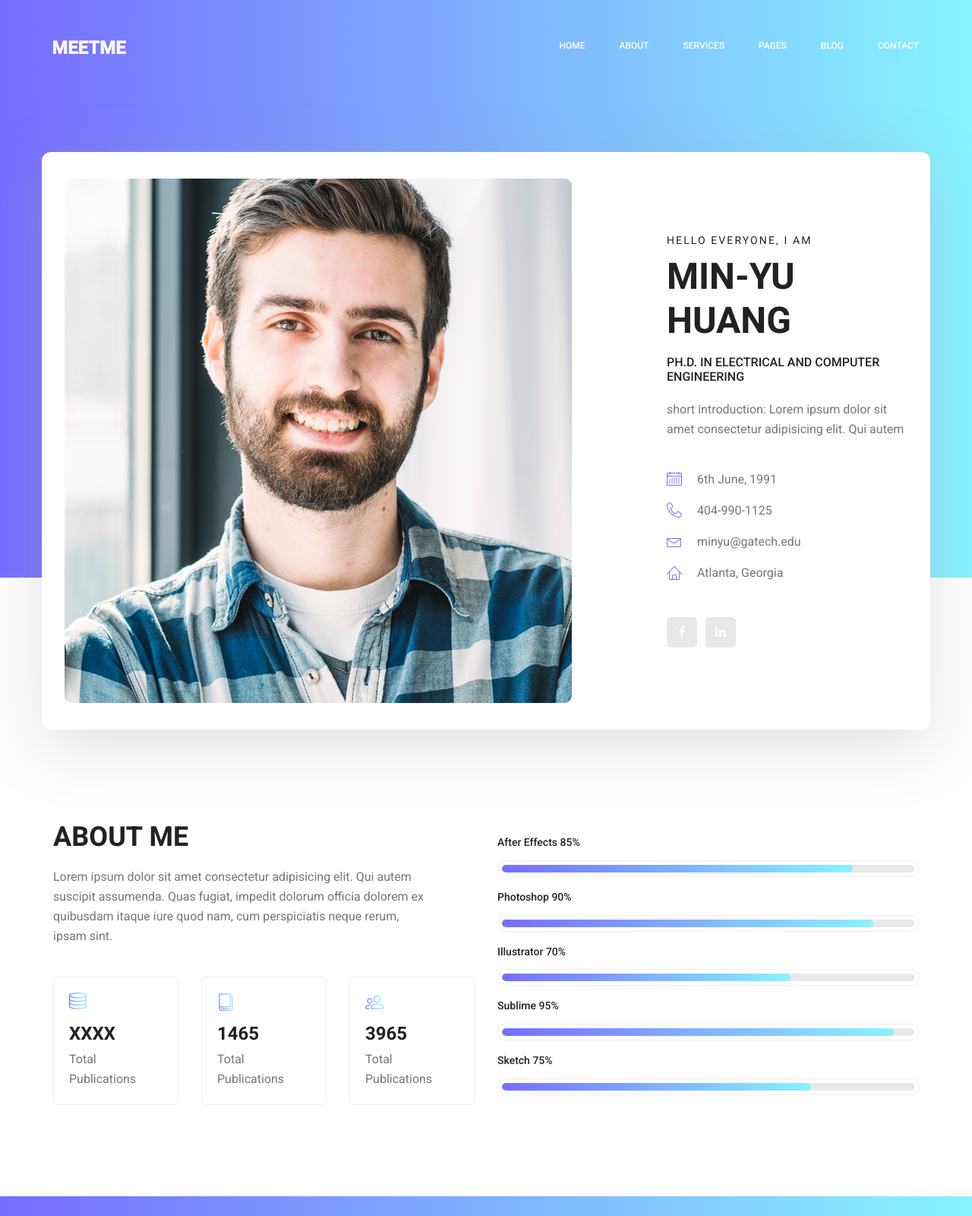
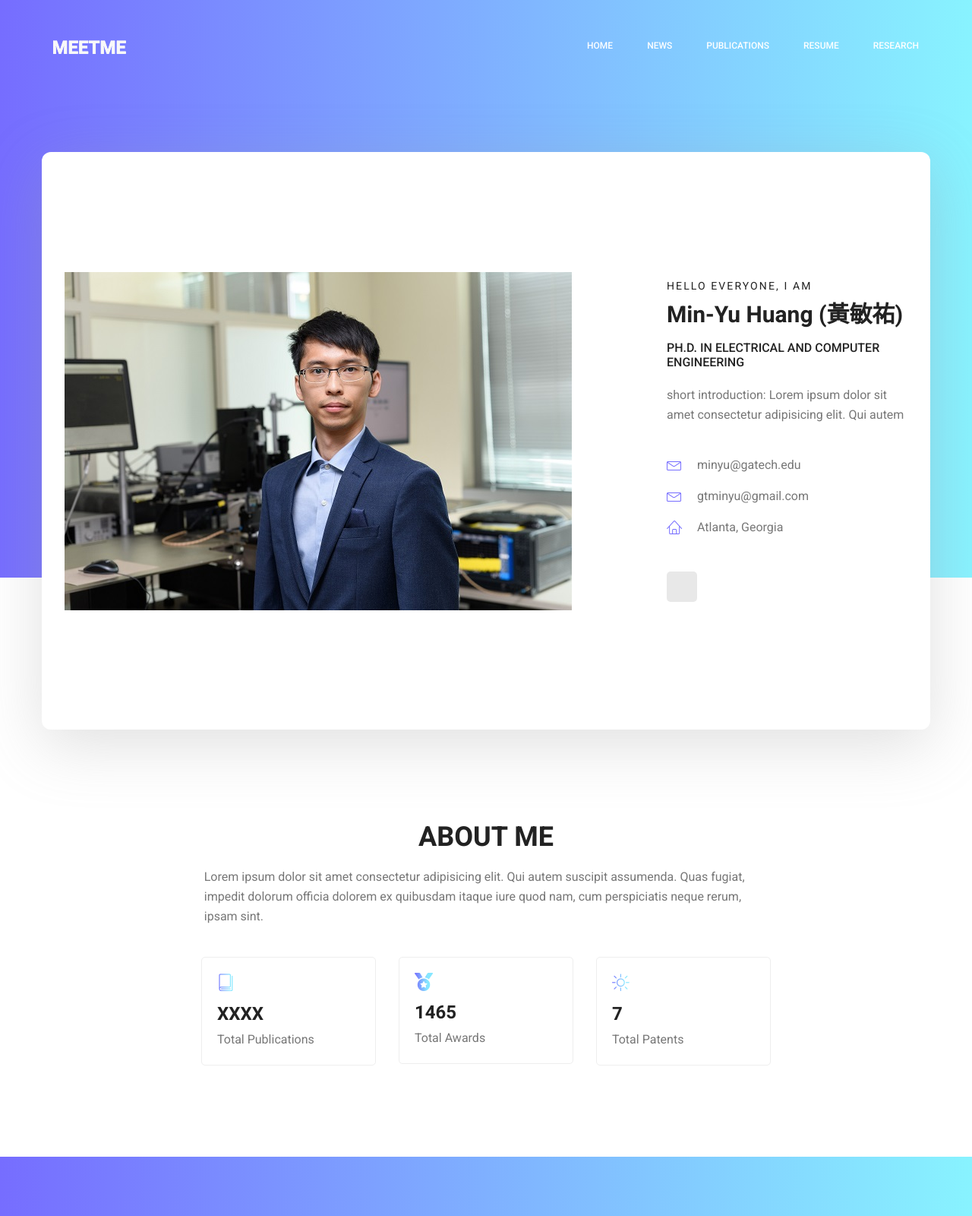
Before and after one commit to sandy8111112004/portfolioMH, a website: page index.html in a window 1280 px wide. Shown: the top 1600 px of the page at 76% size. Drawn offline with Linux system fonts and the light colour scheme.

Commit message:
update photo, update outline of home

```diff
--- a/index.html
+++ b/index.html
@@ -17,10 +17,11 @@
 	<link rel="stylesheet" href="vendors/animate-css/animate.css">
 	<link rel="stylesheet" href="vendors/popup/magnific-popup.css">
 	<link rel="stylesheet" href="vendors/flaticon/flaticon.css">
+	<link rel="stylesheet" href="https://use.fontawesome.com/releases/v5.8.2/css/all.css" integrity="sha384-oS3vJWv+0UjzBfQzYUhtDYW+Pj2yciDJxpsK1OYPAYjqT085Qq/1cq5FLXAZQ7Ay" crossorigin="anonymous">
 	<!-- main css -->
 	<link rel="stylesheet" href="css/style.css">
+	<link rel='stylesheet' href='css/customize.css'>
 	<link rel="stylesheet" href="css/responsive.css">
-	<link rel='stylesheet' href='css/customize.css'>
 </head>
 
 <body>
@@ -43,17 +44,20 @@
 					<div class="collapse navbar-collapse offset" id="navbarSupportedContent">
 						<ul class="nav navbar-nav menu_nav ml-auto">
 							<li class="nav-item active"><a class="nav-link" href="index.html">Home</a></li>
-							<li class="nav-item"><a class="nav-link" href="about-us.html">About</a></li>
-							<li class="nav-item"><a class="nav-link" href="services.html">Services</a></li>
-							<li class="nav-item submenu dropdown">
+							<li class="nav-item"><a class="nav-link" href="about-us.html">News</a></li>
+							<li class="nav-item"><a class="nav-link" href="about-us.html">Publications</a></li>
+							<li class="nav-item"><a class="nav-link" href="about-us.html">Resume</a></li>
+							<li class="nav-item"><a class="nav-link" href="about-us.html">Research</a></li>
+							<!-- <li class="nav-item"><a class="nav-link" href="services.html">Services</a></li> -->
+							<!-- <li class="nav-item submenu dropdown">
 								<a href="#" class="nav-link dropdown-toggle" data-toggle="dropdown" role="button"
 									aria-haspopup="true" aria-expanded="false">Pages</a>
 								<ul class="dropdown-menu">
 									<li class="nav-item"><a class="nav-link" href="portfolio.html">Portfolio</a></li>
 									<li class="nav-item"><a class="nav-link" href="elements.html">Elements</a></li>
 								</ul>
-							</li>
-							<li class="nav-item submenu dropdown">
+							</li> -->
+							<!-- <li class="nav-item submenu dropdown">
 								<a href="#" class="nav-link dropdown-toggle" data-toggle="dropdown" role="button"
 									aria-haspopup="true" aria-expanded="false">Blog</a>
 								<ul class="dropdown-menu">
@@ -61,8 +65,8 @@
 									<li class="nav-item"><a class="nav-link" href="single-blog.html">Blog Details</a>
 									</li>
 								</ul>
-							</li>
-							<li class="nav-item"><a class="nav-link" href="contact.html">Contact</a></li>
+							</li> -->
+							<!-- <li class="nav-item"><a class="nav-link" href="contact.html">Contact</a></li> -->
 						</ul>
 					</div>
 				</div>
@@ -78,23 +82,24 @@
 				<div class="banner_content">
 					<div class="media">
 						<div class="d-flex">
-							<img src="img/personal.jpg" alt="Min-Yu Huang photo">
+							<img src="img/personal-photo.jpg" alt="Min-Yu Huang photo">
 						</div>
 						<div class="media-body">
 							<div class="personal_text">
 								<h6>Hello Everyone, I am</h6>
-								<h3>Min-Yu Huang</h3>
+								<h3>Min-Yu Huang (黃敏祐)</h3>
 								<h4>Ph.D. in Electrical and Computer Engineering</h4>
 								<p>short introduction: Lorem ipsum dolor sit amet consectetur adipisicing elit. Qui
 									autem</p>
 								<ul class="list basic_info">
-									<li><a href="#"><i class="lnr lnr-calendar-full"></i> 6th June, 1991</a></li>
-									<li><a href="#"><i class="lnr lnr-phone-handset"></i> 404-990-1125</a></li>
-									<li><a href="#"><i class="lnr lnr-envelope"></i> minyu@gatech.edu</a></li>
+									<!-- <li><a href="#"><i class="lnr lnr-calendar-full"></i> 6th June, 1991</a></li> -->
+									<!-- <li><a href="#"><i class="lnr lnr-phone-handset"></i> 404-990-1125</a></li> -->
+									<li><a href="mailto:minyu@gatech.edu"><i class="lnr lnr-envelope"></i> minyu@gatech.edu</a></li>
+									<li><a href="mailto:gtminyu@gmail.com"><i class="lnr lnr-envelope"></i> gtminyu@gmail.com</a></li>
 									<li><a href="#"><i class="lnr lnr-home"></i> Atlanta, Georgia</a></li>
 								</ul>
 								<ul class="list personal_social">
-									<li><a href="#"><i class="fa fa-facebook"></i></a></li>
+									<!-- <li><a href="#"><i class="fa fa-facebook"></i></a></li> -->
 									<!-- <li><a href="#"><i class="fa fa-twitter"></i></a></li> -->
 									<li><a href="https://www.linkedin.com/in/min-yu-huang/" target='_blank'><i
 												class="fa fa-linkedin"></i></a></li>
@@ -111,39 +116,39 @@
 	<!--================Welcome Area =================-->
 	<section class="welcome_area p_120">
 		<div class="container">
-			<div class="row welcome_inner">
-				<div class="col-lg-6">
+			<div class="row welcome_inner ">
+				<div class="col-lg-8 cus-welcome-box2">
 					<div class="welcome_text">
-						<h4>About Me</h4>
-						<p>Lorem ipsum dolor sit amet consectetur adipisicing elit. Qui autem suscipit assumenda. Quas
+						<h4 class='cus-text-center'>About Me</h4>
+						<p class='cus-welcome-text'>Lorem ipsum dolor sit amet consectetur adipisicing elit. Qui autem suscipit assumenda. Quas
 							fugiat, impedit dolorum officia dolorem ex quibusdam itaque iure quod nam, cum perspiciatis
 							neque rerum, ipsam sint.</p>
 						<div class="row">
 							<div class="col-md-4">
 								<div class="wel_item">
-									<i class="lnr lnr-database"></i>
+									<i class="lnr lnr-book"></i>
 									<h4>XXXX</h4>
 									<p>Total Publications</p>
 								</div>
 							</div>
 							<div class="col-md-4">
 								<div class="wel_item">
-									<i class="lnr lnr-book"></i>
+									<i class="fas fa-medal"></i>
 									<h4>1465</h4>
-									<p>Total Publications</p>
+									<p>Total Awards</p>
 								</div>
 							</div>
 							<div class="col-md-4">
 								<div class="wel_item">
-									<i class="lnr lnr-users"></i>
-									<h4>3965</h4>
-									<p>Total Publications</p>
+									<i class="lnr lnr-sun"></i>
+									<h4>7</h4>
+									<p>Total Patents</p>
 								</div>
 							</div>
 						</div>
 					</div>
 				</div>
-				<div class="col-lg-6">
+				<!-- <div class="col-lg-6">
 					<div class="tools_expert">
 						<div class="skill_main">
 							<div class="skill_item">
@@ -193,7 +198,7 @@
 							</div>
 						</div>
 					</div>
-				</div>
+				</div> -->
 			</div>
 		</div>
 	</section>
@@ -289,8 +294,8 @@
 	</section>
 	<!--================End My Tabs Area =================-->
 
-	<!--================Feature Area =================-->
-	<section class="feature_area p_120">
+	<!-- ================Feature Area =================-->
+	<!-- <section class="feature_area p_120">
 		<div class="container">
 			<div class="main_title">
 				<h2>Research Interets</h2>
@@ -320,8 +325,8 @@
 				</div>
 			</div>
 		</div>
-	</section>
-	<!--================End Feature Area =================-->
+	</section> -->
+	<!--================End Feature Area ================= -->
 
 	<!--================Home Gallery Area =================-->
 	<section class="home_gallery_area p_120">
@@ -330,7 +335,7 @@
 				<h2>Latest News</h2>
 				<p>A short banner!!!!!!!!!!!!!!!!!!!!!</p>
 			</div>
-			<div class="isotope_fillter">
+			<!-- <div class="isotope_fillter">
 				<ul class="gallery_filter list">
 					<li class="active" data-filter="*"><a href="#">All</a></li>
 					<li data-filter=".brand"><a href="#">Vector</a></li>
@@ -338,7 +343,7 @@
 					<li data-filter=".creative"><a href="#">UI/UX</a></li>
 					<li data-filter=".design"><a href="#">Printing</a></li>
 				</ul>
-			</div>
+			</div> -->
 		</div>
 		<div class="container">
 			<div class="gallery_f_inner row imageGallery1">
@@ -381,7 +386,7 @@
 						</div>
 					</div>
 				</div>
-				<div class="col-lg-4 col-md-4 col-sm-6 brand creative print">
+				<!-- <div class="col-lg-4 col-md-4 col-sm-6 brand creative print">
 					<div class="h_gallery_item">
 						<div class="g_img_item">
 							<img class="img-fluid" src="img/gallery/project-4.jpg" alt="">
@@ -419,7 +424,7 @@
 							<p>Client Project</p>
 						</div>
 					</div>
-				</div>
+				</div> -->
 			</div>
 			<div class="more_btn">
 				<a class="main_btn" href="#">Learn More</a>
@@ -429,7 +434,7 @@
 	<!--================End Home Gallery Area =================-->
 
 	<!--================Testimonials Area =================-->
-	<section class="testimonials_area p_120">
+	<!-- <section class="testimonials_area p_120">
 		<div class="container">
 			<div class="main_title">
 				<h2>Testimonials</h2>
@@ -477,7 +482,7 @@
 				</div>
 			</div>
 		</div>
-	</section>
+	</section> -->
 	<!--================End Testimonials Area =================-->
 
 	<!--================Footer Area =================-->
@@ -491,17 +496,9 @@
 						</div>
 						<p>Do you want to be even more successful? Learn to love learning and growth. The more effort
 							you put into improving your skills,</p>
-						<p>
-							<!-- Link back to Colorlib can't be removed. Template is licensed under CC BY 3.0. -->
-							Copyright &copy;
-							<script>document.write(new Date().getFullYear());</script> All rights reserved | This
-							template is made with <i class="fa fa-heart-o" aria-hidden="true"></i> by <a
-								href="https://colorlib.com" target="_blank">Colorlib</a>
-							<!-- Link back to Colorlib can't be removed. Template is licensed under CC BY 3.0. -->
-						</p>
 					</aside>
 				</div>
-				<div class="col-lg-5 col-sm-6">
+				<div class="col-lg-2 col-sm-6">
 					<!-- <aside class="f_widget news_widget">
 						<div class="f_title">
 							<h3>Newsletter</h3>
@@ -522,20 +519,33 @@
 						</div>
 					</aside> -->
 				</div>
-				<div class="col-lg-2">
+				<div class="col-lg-5">
 					<aside class="f_widget social_widget">
 						<div class="f_title">
 							<h3>Follow Me</h3>
 						</div>
-						<p>Let us be social</p>
+						<p>Let us be social!</p>
 						<ul class="list">
-							<li><a href="#"><i class="fa fa-facebook"></i></a></li>
+							<!-- <li><a href="#"><i class="fa fa-facebook"></i></a></li>
 							<li><a href="#"><i class="fa fa-twitter"></i></a></li>
 							<li><a href="#"><i class="fa fa-dribbble"></i></a></li>
-							<li><a href="#"><i class="fa fa-behance"></i></a></li>
+							<li><a href="#"><i class="fa fa-behance"></i></a></li> -->
+							<li><a href="https://www.linkedin.com/in/min-yu-huang/" target='_blank'><i
+								class="fa fa-linkedin"></i></a></li>
 						</ul>
 					</aside>
 				</div>
+			</div>
+			<div class="cus-text-center cus-footer-text-xs">
+				<p class='cus-margin-top-xs'>
+					<!-- Link back to Colorlib can't be removed. Template is licensed under CC BY 3.0. -->
+					Copyright &copy;
+					<script>document.write(new Date().getFullYear());</script> All rights reserved | This
+					template is made by <a
+						href="https://colorlib.com" target="_blank">Colorlib</a> and modified by <a
+						href="https://github.com/sandy8111112004" target="_blank">Ming-Shiuan Tsai</a>
+					<!-- Link back to Colorlib can't be removed. Template is licensed under CC BY 3.0. -->
+				</p>
 			</div>
 		</div>
 	</footer>
--- a/package.json
+++ b/package.json
@@ -7,9 +7,7 @@
     "watch:sass": "node-sass sass/main.scss css/customize.css -w",
     "devserver": "live-server",
     "start": "npm-run-all --parallel devserver watch:sass",
-
     "compile:sass": "node-sass sass/main.scss css/customize.comp.css",
-
     "prefix:css": "postcss --use autoprefixer -b \"last 10 versions\" css/customize.comp.css -o css/customize.prefix.css",
     "compress:css": "node-sass css/customize.prefix.css css/customize.css --output-style compressed",
     "build:css": "npm-run-all compile:sass prefix:css compress:css"
--- a/scss/_customize.scss
+++ b/scss/_customize.scss
@@ -0,0 +1,3 @@
+.personal_text h3{
+    font-size: 30px;
+}
--- a/scss/_feature.scss
+++ b/scss/_feature.scss
@@ -316,7 +316,7 @@
 		color: $dip;
 	}
 	h3{
-		font-size: 48px;
+		font-size: 30px;
 		text-transform: uppercase;
 		margin-bottom: 15px;
 		color: $dip;
--- a/scss/main.scss
+++ b/scss/main.scss
@@ -1 +1 @@
-@import 'customize';
+@import '_customize';
```
Also changed, not shown: css/customize.css, css/style.css, img/personal-photo-2.jpg (added), img/personal-photo.jpg (added), 1 other file.
